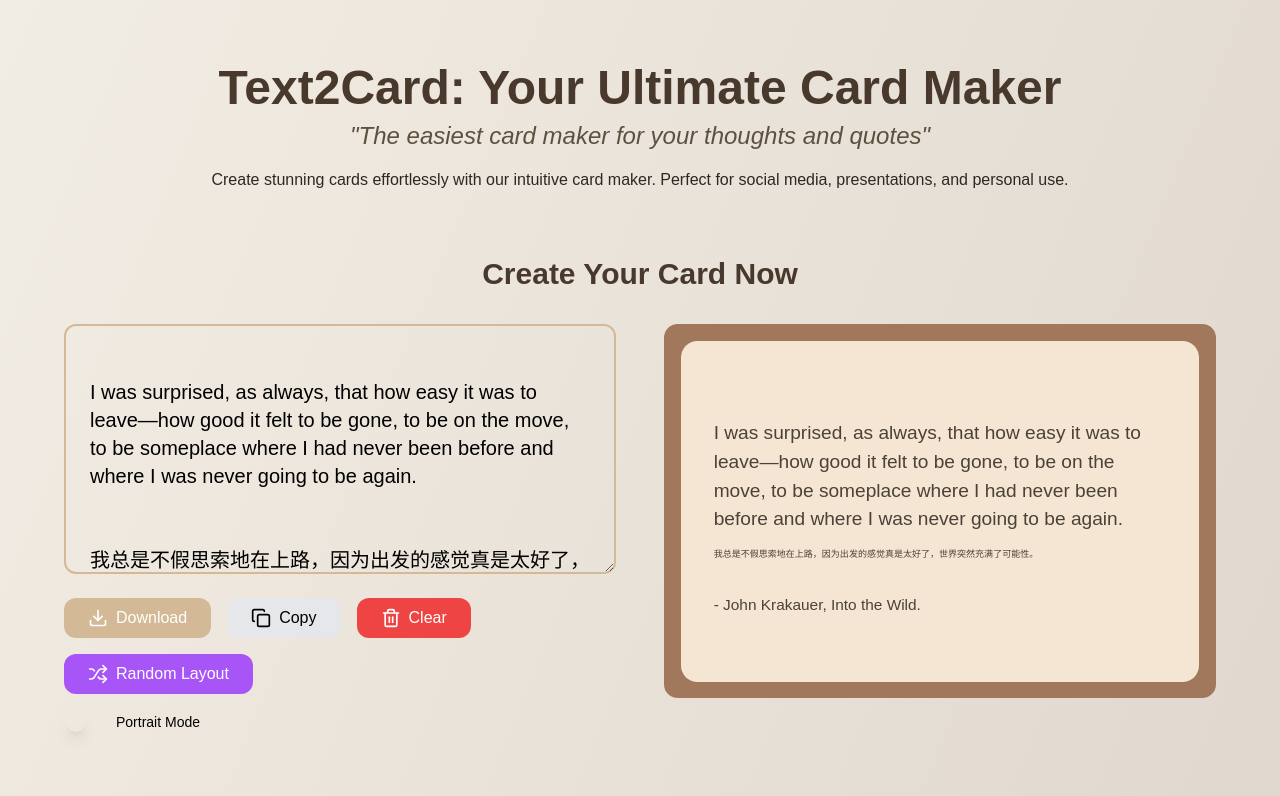
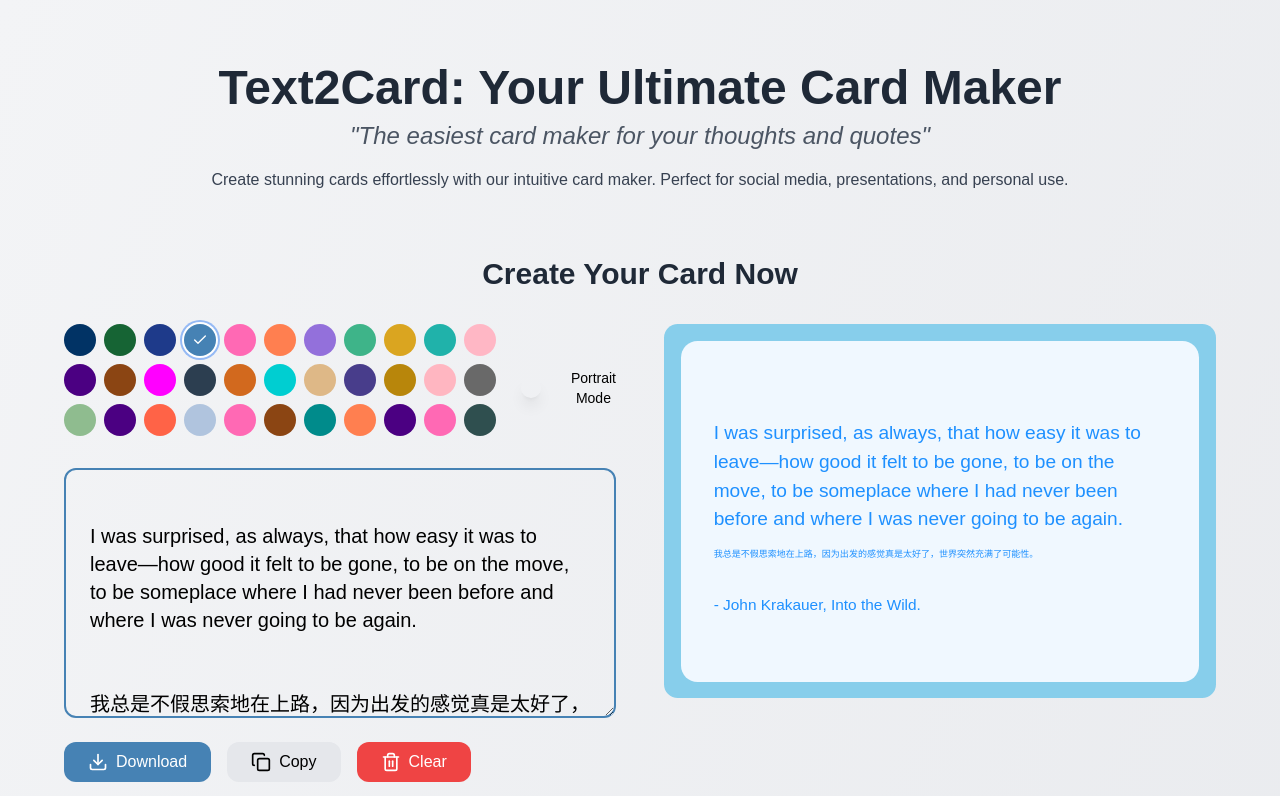
Before and after one commit to qiaoshouqing/text2card, a Next.js app: page / in a window 1280 px wide. Shown: the top 796 px of the page. Built offline with nearby package versions, Linux system fonts and the light colour scheme; a web font is replaced by a local one.

Commit message:
加一些配色可以选择

```diff
--- a/app/colorThemes.ts
+++ b/app/colorThemes.ts
@@ -5,10 +5,10 @@ interface ColorTheme {
     textColor: string;
     cardBackground: string;
     borderBackground: string;
-    titleColor: string; // 新添加的网站标题颜色
+    titleColor: string;
 }
 
-// 定义颜色主题
+// 定义所有颜色主题
 const colorThemes: ColorTheme[] = [
     {
         name: "Default Blue",
@@ -16,7 +16,7 @@ const colorThemes: ColorTheme[] = [
         textColor: "#013365",
         cardBackground: "#f3f4f6",
         borderBackground: "#fff",
-        titleColor: "#001F3F" // 深蓝色，与默认主题协调
+        titleColor: "#001F3F"
     },
     {
         name: "Green",
@@ -24,20 +24,261 @@ const colorThemes: ColorTheme[] = [
         textColor: "#166434",
         cardBackground: "#f3f4f6",
         borderBackground: "#fff",
-        titleColor: "#0B4619" // 深绿色，与绿色主题协调
+        titleColor: "#0B4619"
     },
     {
-        name: "Refined Elegance",
-        websiteTheme: "#D4B996", // 柔和金
-        textColor: "#4A4238", // 深褐灰
-        cardBackground: "#F5E6D3", // 奶油色
-        borderBackground: "#A1785C", // 暖棕色
-        titleColor: "#8D6E63" // 深棕色，与精致优雅主题协调
+        name: "Deep Blue",
+        websiteTheme: "#1E3A8A",
+        textColor: "#1E3A8A",
+        cardBackground: "#E0E7FF",
+        borderBackground: "#3B82F6",
+        titleColor: "#1E40AF"
+    },
+    {
+        name: "Fresh Morning",
+        websiteTheme: "#4682B4",
+        textColor: "#1E90FF",
+        cardBackground: "#F0F8FF",
+        borderBackground: "#87CEEB",
+        titleColor: "#1E90FF"
+    },
+    {
+        name: "Birthday Celebration",
+        websiteTheme: "#FF69B4",
+        textColor: "#FF1493",
+        cardBackground: "#FFF0F5",
+        borderBackground: "#FFB6C1",
+        titleColor: "#FF1493"
+    },
+    {
+        name: "Sunset Glow",
+        websiteTheme: "#FF7F50",
+        textColor: "#FF4500",
+        cardBackground: "#FFDAB9",
+        borderBackground: "#FFA07A",
+        titleColor: "#FF6347"
+    },
+    {
+        name: "Lavender Dreams",
+        websiteTheme: "#9370DB",
+        textColor: "#8A2BE2",
+        cardBackground: "#E6E6FA",
+        borderBackground: "#DDA0DD",
+        titleColor: "#9932CC"
+    },
+    {
+        name: "Mint Fresh",
+        websiteTheme: "#3EB489",
+        textColor: "#2E8B57",
+        cardBackground: "#F0FFF0",
+        borderBackground: "#98FB98",
+        titleColor: "#00A86B"
+    },
+    {
+        name: "Golden Autumn",
+        websiteTheme: "#DAA520",
+        textColor: "#B8860B",
+        cardBackground: "#FFF8DC",
+        borderBackground: "#F4A460",
+        titleColor: "#CD853F"
+    },
+    {
+        name: "Ocean Breeze",
+        websiteTheme: "#20B2AA",
+        textColor: "#008B8B",
+        cardBackground: "#E0FFFF",
+        borderBackground: "#48D1CC",
+        titleColor: "#00CED1"
+    },
+    {
+        name: "Cherry Blossom",
+        websiteTheme: "#FFB7C5",
+        textColor: "#FF69B4",
+        cardBackground: "#FFF0F5",
+        borderBackground: "#FFC0CB",
+        titleColor: "#FF1493"
+    },
+    {
+        name: "Twilight Purple",
+        websiteTheme: "#4B0082",
+        textColor: "#8A2BE2",
+        cardBackground: "#E6E6FA",
+        borderBackground: "#9370DB",
+        titleColor: "#9400D3"
+    },
+    {
+        name: "Earthy Tones",
+        websiteTheme: "#8B4513",
+        textColor: "#A0522D",
+        cardBackground: "#FFF8DC",
+        borderBackground: "#DEB887",
+        titleColor: "#D2691E"
+    },
+    {
+        name: "Neon Nights",
+        websiteTheme: "#FF00FF",
+        textColor: "#00FF00",
+        cardBackground: "#000000",
+        borderBackground: "#00FFFF",
+        titleColor: "#FF1493"
+    },
+    {
+        name: "Monochrome Elegance",
+        websiteTheme: "#2C3E50",
+        textColor: "#34495E",
+        cardBackground: "#ECF0F1",
+        borderBackground: "#BDC3C7",
+        titleColor: "#2C3E50"
+    },
+    {
+        name: "Desert Oasis",
+        websiteTheme: "#D2691E",
+        textColor: "#8B4513",
+        cardBackground: "#FAEBD7",
+        borderBackground: "#DEB887",
+        titleColor: "#A0522D"
+    },
+
+    {
+        name: "Tropical Paradise",
+        websiteTheme: "#00CED1",
+        textColor: "#20B2AA",
+        cardBackground: "#E0FFFF",
+        borderBackground: "#40E0D0",
+        titleColor: "#48D1CC"
+    },
+    {
+        name: "Vintage Charm",
+        websiteTheme: "#DEB887",
+        textColor: "#D2691E",
+        cardBackground: "#FFF8DC",
+        borderBackground: "#F4A460",
+        titleColor: "#CD853F"
+    },
+    {
+        name: "Cosmic Galaxy",
+        websiteTheme: "#483D8B",
+        textColor: "#4B0082",
+        cardBackground: "#E6E6FA",
+        borderBackground: "#9370DB",
+        titleColor: "#8A2BE2"
+    },
+    {
+        name: "Autumn Harvest",
+        websiteTheme: "#B8860B",
+        textColor: "#CD853F",
+        cardBackground: "#FFFACD",
+        borderBackground: "#F4A460",
+        titleColor: "#D2691E"
+    },
+    {
+        name: "Pastel Dream",
+        websiteTheme: "#FFB6C1",
+        textColor: "#DB7093",
+        cardBackground: "#FFF0F5",
+        borderBackground: "#FFC0CB",
+        titleColor: "#FF69B4"
+    },
+    {
+        name: "Urban Chic",
+        websiteTheme: "#696969",
+        textColor: "#2F4F4F",
+        cardBackground: "#F5F5F5",
+        borderBackground: "#A9A9A9",
+        titleColor: "#4A4A4A"
+    },
+    {
+        name: "Zen Garden",
+        websiteTheme: "#8FBC8F",
+        textColor: "#3CB371",
+        cardBackground: "#F0FFF0",
+        borderBackground: "#98FB98",
+        titleColor: "#2E8B57"
+    },
+    {
+        name: "Royal Elegance",
+        websiteTheme: "#4B0082",
+        textColor: "#800080",
+        cardBackground: "#E6E6FA",
+        borderBackground: "#9370DB",
+        titleColor: "#8A2BE2"
+    },
+    {
+        name: "Retro Pop",
+        websiteTheme: "#FF6347",
+        textColor: "#FF4500",
+        cardBackground: "#FFDAB9",
+        borderBackground: "#FFA07A",
+        titleColor: "#FF7F50"
+    },
+    {
+        name: "Misty Morning",
+        websiteTheme: "#B0C4DE",
+        textColor: "#4682B4",
+        cardBackground: "#F0F8FF",
+        borderBackground: "#87CEFA",
+        titleColor: "#6495ED"
+    },
+    {
+        name: "Candy Crush",
+        websiteTheme: "#FF69B4",
+        textColor: "#FF1493",
+        cardBackground: "#FFF0F5",
+        borderBackground: "#FFB6C1",
+        titleColor: "#FF69B4"
+    },
+    {
+        name: "Coffee Break",
+        websiteTheme: "#8B4513",
+        textColor: "#A0522D",
+        cardBackground: "#FFF8DC",
+        borderBackground: "#DEB887",
+        titleColor: "#D2691E"
+    },
+    {
+        name: "Emerald City",
+        websiteTheme: "#008B8B",
+        textColor: "#006400",
+        cardBackground: "#E0FFFF",
+        borderBackground: "#20B2AA",
+        titleColor: "#00CED1"
+    },
+    {
+        name: "Sunset Serenity",
+        websiteTheme: "#FF7F50",
+        textColor: "#FF6347",
+        cardBackground: "#FFDAB9",
+        borderBackground: "#FFA07A",
+        titleColor: "#FF4500"
+    },
+    {
+        name: "Moonlight Shadow",
+        websiteTheme: "#4B0082",
+        textColor: "#483D8B",
+        cardBackground: "#E6E6FA",
+        borderBackground: "#9370DB",
+        titleColor: "#8A2BE2"
+    },
+    {
+        name: "Spring Blossom",
+        websiteTheme: "#FF69B4",
+        textColor: "#DB7093",
+        cardBackground: "#FFF0F5",
+        borderBackground: "#FFB6C1",
+        titleColor: "#FF1493"
+    },
+    {
+        name: "Tech Noir",
+        websiteTheme: "#2F4F4F",
+        textColor: "#008080",
+        cardBackground: "#F5FFFA",
+        borderBackground: "#20B2AA",
+        titleColor: "#00CED1"
     }
 ];
 
 // 默认主题索引
-const defaultThemeIndex = 2;
+const defaultThemeIndex = 3; // 设置 "Deep Blue" 为默认主题
 
 // @ts-ignore
 export { ColorTheme, colorThemes, defaultThemeIndex };
--- a/app/page.tsx
+++ b/app/page.tsx
@@ -1,4 +1,3 @@
-// pages/index.tsx
 import React from 'react';
 import { Metadata } from 'next';
 import Link from 'next/link';
@@ -7,7 +6,6 @@ import Features from '../components/Features';
 import FAQ from '../components/FAQ';
 import Footer from '../components/Footer';
 
-// 动态导入 EpicCard 组件，禁用 SSR
 const EpicCard = dynamic(() => import('../components/EpicCard'), { ssr: false });
 
 export const metadata: Metadata = {
@@ -18,21 +16,21 @@ export const metadata: Metadata = {
 
 const Page: React.FC = () => {
     return (
-        <div className="min-h-screen bg-gradient-to-br from-[#F2EDE4] to-[#D6CCC2] p-6 md:p-10 lg:p-16 flex flex-col items-center justify-center">
+        <div className="min-h-screen bg-gradient-to-br from-gray-100 to-gray-200 p-6 md:p-10 lg:p-16 flex flex-col items-center justify-center">
             <div className="w-full max-w-6xl mx-auto">
                 <header className="text-center mb-8">
-                    <h1 className="text-3xl md:text-4xl lg:text-5xl font-bold mb-2 text-[#49392C]">Text2Card: Your Ultimate Card Maker</h1>
-                    <p className="text-lg md:text-xl lg:text-2xl text-[#5E503F] mb-4 italic">"The easiest card maker for your thoughts and quotes"</p>
-                    <p className="text-[#2C2823]">Create stunning cards effortlessly with our intuitive card maker. Perfect for social media, presentations, and personal use.</p>
+                    <h1 className="text-3xl md:text-4xl lg:text-5xl font-bold mb-2 text-gray-800">Text2Card: Your Ultimate Card Maker</h1>
+                    <p className="text-lg md:text-xl lg:text-2xl text-gray-600 mb-4 italic">"The easiest card maker for your thoughts and quotes"</p>
+                    <p className="text-gray-700">Create stunning cards effortlessly with our intuitive card maker. Perfect for social media, presentations, and personal use.</p>
                 </header>
                 <main className="space-y-24">
                     <section className="text-center mt-16">
-                        <h2 className="text-2xl md:text-3xl font-bold mb-8 text-[#49392C]">Create Your Card Now</h2>
+                        <h2 className="text-2xl md:text-3xl font-bold mb-8 text-gray-800">Create Your Card Now</h2>
                         <EpicCard />
                     </section>
 
                     <section className="text-center">
-                        <h2 className="text-2xl md:text-3xl font-bold mb-8 text-[#49392C]">Specialized Card Makers</h2>
+                        <h2 className="text-2xl md:text-3xl font-bold mb-8 text-gray-800">Specialized Card Makers</h2>
                         <div className="grid md:grid-cols-2 gap-8">
                             <SpecializedCardLink
                                 href="/happy-birthday-images"
--- a/components/EpicCard.tsx
+++ b/components/EpicCard.tsx
@@ -4,10 +4,11 @@
 import React, { useState, useRef, useEffect } from 'react';
 import { Textarea } from "./ui/textarea";
 import { Button } from "./ui/button";
-import { Twitter, Globe, Github, Copy, Trash2, Download, Shuffle } from 'lucide-react';
+import { Download, Copy, Trash2, Shuffle } from 'lucide-react';
 import html2canvas from 'html2canvas';
 import { ColorTheme, colorThemes, defaultThemeIndex } from '../app/colorThemes';
 import TextPreview from './TextPreview';
+import ThemeSelector from './ThemeSelector';
 import { Switch } from "./ui/switch";
 
 const fallbackDefaultText = `
@@ -175,9 +176,31 @@ const EpicCard: React.FC<EpicCardProps> = ({
         setIsPortraitMode(prev => !prev);
     };
 
+    const handleThemeChange = (newTheme: ColorTheme) => {
+        setCurrentTheme(newTheme);
+    };
+
     return (
+        <div className="flex flex-col gap-4">
             <div className={`flex flex-col xl:flex-row gap-8 md:gap-12 ${isPortraitMode ? 'max-w-3xl mx-auto' : ''}`}>
                 <div className={`flex-1 flex flex-col ${isPortraitMode ? 'xl:w-1/2' : ''}`}>
+                    <div className="flex justify-between items-center mb-4">
+                        <ThemeSelector
+                            themes={colorThemes}
+                            currentTheme={currentTheme}
+                            onThemeChange={handleThemeChange}
+                        />
+                        <div className="flex items-center gap-2">
+                            <Switch
+                                id="portrait-mode"
+                                checked={isPortraitMode}
+                                onCheckedChange={handlePortraitModeToggle}
+                            />
+                            <label htmlFor="portrait-mode" className="text-sm font-medium">
+                                Portrait Mode
+                            </label>
+                        </div>
+                    </div>
                     <Textarea
                         placeholder="Enter your text here..."
                         value={text}
@@ -216,16 +239,6 @@ const EpicCard: React.FC<EpicCardProps> = ({
                             <Shuffle className="mr-2 h-5 w-5" /> Random Layout
                         </Button>
                     </div>
-                <div className="flex items-center gap-2">
-                    <Switch
-                        id="portrait-mode"
-                        checked={isPortraitMode}
-                        onCheckedChange={handlePortraitModeToggle}
-                    />
-                    <label htmlFor="portrait-mode" className="text-sm font-medium">
-                        Portrait Mode
-                    </label>
-                </div>
                 </div>
                 <div className={`flex-1 w-full ${isPortraitMode ? 'xl:w-1/2' : ''}`} ref={canvasRef}>
                     <TextPreview
@@ -237,6 +250,7 @@ const EpicCard: React.FC<EpicCardProps> = ({
                     />
                 </div>
             </div>
+        </div>
     );
 };
 
--- a/components/TextPreview.tsx
+++ b/components/TextPreview.tsx
@@ -118,7 +118,7 @@ const TextPreview: React.FC<TextPreviewProps> = ({ text, fontsLoaded, randomLayo
     const updatePreviewSize = () => {
         if (previewRef.current) {
             const width = previewRef.current.offsetWidth;
-            const height = isPortraitMode ? width * 1.414 : width / 1.618; // Use 1.414 (sqrt(2)) for A4 portrait ratio
+            const height = isPortraitMode ? width * 1.414 : width / 1.618;
             setPreviewSize({ width, height });
         }
     };
--- /dev/null
+++ b/components/ThemeSelector.tsx
@@ -0,0 +1,36 @@
+import React from 'react';
+import { ColorTheme } from '../app/colorThemes';
+import { Check } from 'lucide-react';
+
+interface ThemeSelectorProps {
+    themes: ColorTheme[];
+    currentTheme: ColorTheme;
+    onThemeChange: (theme: ColorTheme) => void;
+}
+
+const ThemeSelector: React.FC<ThemeSelectorProps> = ({ themes, currentTheme, onThemeChange }) => {
+    return (
+        <div className="flex flex-wrap gap-2 mb-4">
+            {themes.map((theme) => (
+                <button
+                    key={theme.name}
+                    className={`w-8 h-8 rounded-full relative transition-all duration-200 ${
+                        theme.name === currentTheme.name ? 'ring-2 ring-offset-2' : ''
+                    }`}
+                    style={{
+                        backgroundColor: theme.websiteTheme,
+                        ringColor: theme.borderBackground,
+                    }}
+                    onClick={() => onThemeChange(theme)}
+                    title={theme.name}
+                >
+                    {theme.name === currentTheme.name && (
+                        <Check className="absolute inset-0 m-auto text-white" size={16} />
+                    )}
+                </button>
+            ))}
+        </div>
+    );
+};
+
+export default ThemeSelector;
```
Lines whose indentation alone changed are shown as unchanged.
